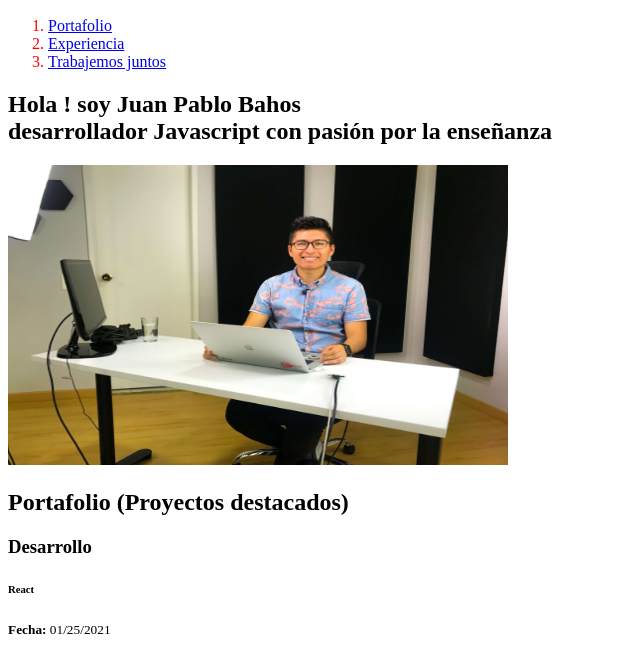
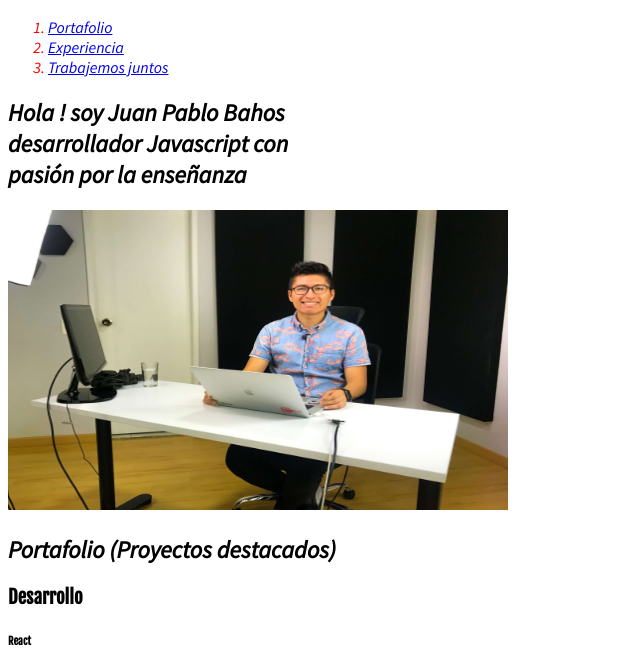
Before and after one commit to cadenahos/portafolio, a plain HTML site: page index.html in a window 1280 px wide. Shown: the part 105-758 px from the top of the page, without its empty margins (0-640 px from the left). Drawn offline with Linux system fonts and the light colour scheme.

Commit message:
se agregan fuentes de google-font

```diff
--- a/index.html
+++ b/index.html
@@ -4,6 +4,8 @@
     <meta charset="UTF-8">
     <meta name="viewport" content="width=device-width, initial-scale=1.0">
     <title>Portafolio</title>
+    <link rel="preconnect" href="https://fonts.gstatic.com">
+    <link href="https://fonts.googleapis.com/css2?family=Fjalla+One&family=Source+Sans+Pro:ital@1&display=swap" rel="stylesheet">
     <link rel="stylesheet" href="style.css">
     <link rel="icon" type="image/png" href="images/favicon.png">
 </head>
@@ -30,7 +32,7 @@
     </header>
     <section class="hero">
         <h1>
-            Hola ! soy <strong>Juan Pablo Bahos </strong>  <br/> desarrollador <strong> Javascript </strong> con pasión por la enseñanza
+            Hola ! soy <strong>Juan Pablo Bahos </strong>  <br/> desarrollador <strong> Javascript </strong> con <br> pasión por la enseñanza
         </h1>
         <img src="images/hero.jpg" width="500" height="300" alt="imagen de portada">
     </section>
--- a/style.css
+++ b/style.css
@@ -1,3 +1,15 @@
 li{
     color: red;
 }
+
+body{
+    font-family: 'Source Sans Pro', sans-serif;
+}
+h1
+h2,
+h3,
+h4,
+h5,
+h6{
+    font-family: 'Fjalla One', serif;
+}
```
